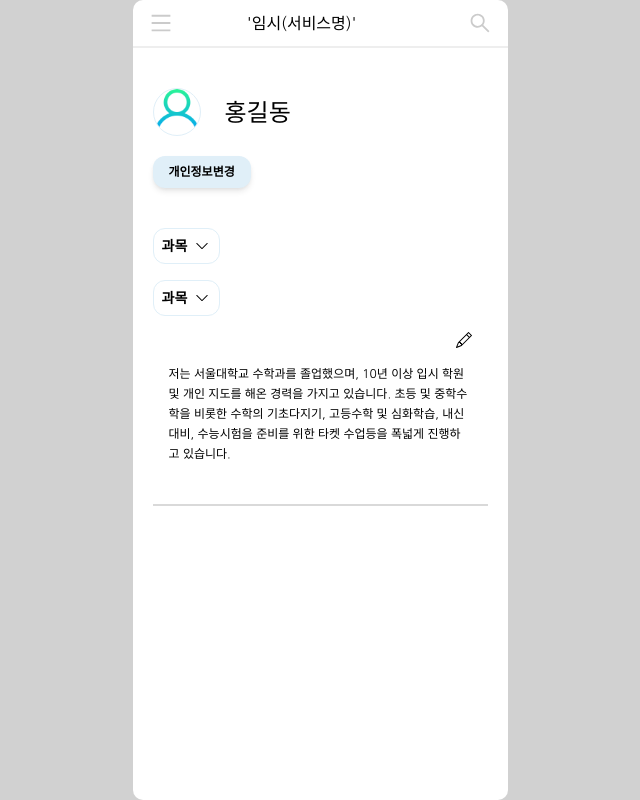
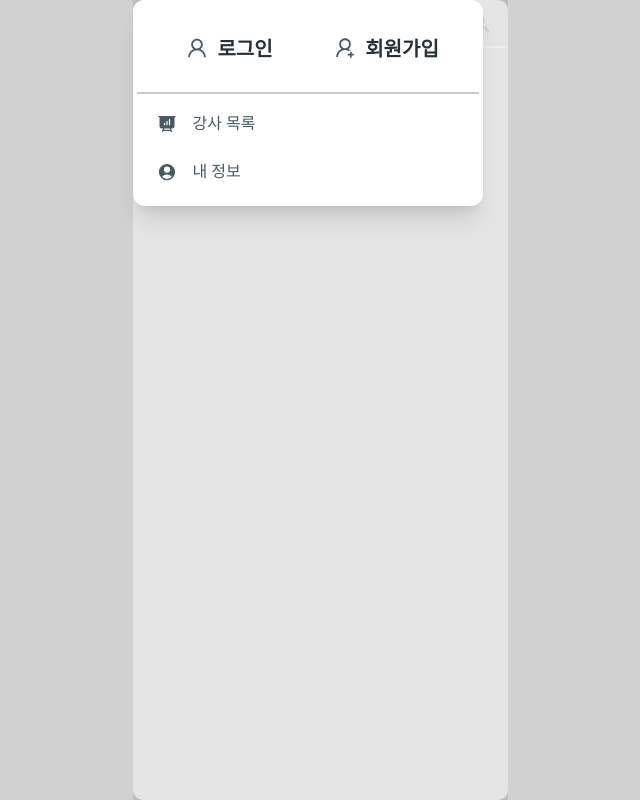
Before and after one commit to codestates-seb/seb45_main_010, a React (Vite) app in the folder client/: page / in a window 1280 px wide. Both pictures are taken after a click on the icon 480 px from the left and 23 px from the top of the page. Shown: the whole page, without its empty margins (320-960 px from the left). Built offline with nearby package versions, Linux system fonts and the light colour scheme.

Commit message:
[Feat] add Sidebar

```diff
--- a/client/src/App.tsx
+++ b/client/src/App.tsx
@@ -1,11 +1,24 @@
 import Header from 'components/Header/Header';
-import Profile from 'pages/TeacherProfile/Profile';
+import { Sidebar } from 'components/Menu/Sidebar';
+import { useState } from 'react';
 
 const App = () => {
+  const [isMenu, setIsMenu] = useState<boolean>(false);
+
+  const handlerMenu = (): void => {
+    setIsMenu(!isMenu);
+  };
+
   return (
     <main className="h-screen ">
-      <Header />
-      <Profile />
+      {isMenu && (
+        <div
+          className="absolute top-0 w-[375px] h-screen bg-black bg-opacity-10"
+          onClick={handlerMenu}
+        ></div>
+      )}
+      <Header handlerMenu={handlerMenu} />
+      {isMenu && <Sidebar />}
     </main>
   );
 };
--- a/client/src/components/Header/Header.tsx
+++ b/client/src/components/Header/Header.tsx
@@ -1,9 +1,13 @@
 import { AiOutlineMenu, AiOutlineSearch } from 'react-icons/ai';
 
-const Header = () => {
+type props = {
+  handlerMenu: () => void;
+};
+
+const Header = ({ handlerMenu }: props) => {
   return (
     <header className="sticky top-0 grid items-center h-12 grid-cols-3 p-1 mb-10 border-b-2 border-b-grey-2">
-      <AiOutlineMenu className="ml-3 text-2xl cursor-pointer text-grey-3 " />
+      <AiOutlineMenu className="ml-3 text-2xl cursor-pointer text-grey-3 " onClick={handlerMenu} />
       <p className="col-span-2">'임시(서비스명)'</p>
       <AiOutlineSearch className="col-end-5 mr-3 text-2xl cursor-pointer text-grey-3 " />
     </header>
--- /dev/null
+++ b/client/src/components/Menu/Sidebar.tsx
@@ -0,0 +1,38 @@
+import { Card, Typography, List, ListItem, ListItemPrefix } from '@material-tailwind/react';
+import { PresentationChartBarIcon, UserCircleIcon } from '@heroicons/react/24/solid';
+import { AiOutlineUser, AiOutlineUserAdd } from 'react-icons/ai';
+
+export const Sidebar = () => {
+  return (
+    <Card className="w-[350px] p-1 shadow-xl  top-0 absolute">
+      <List className="grid items-center grid-cols-2 p-4 border-b-2 border-grey-3">
+        <ListItem className="flex items-center justify-center">
+          <AiOutlineUser className="mr-2 text-2xl" />
+          <Typography className="mt-1" variant="h5" color="blue-gray">
+            로그인
+          </Typography>
+        </ListItem>
+        <ListItem className="flex justify-center ">
+          <AiOutlineUserAdd className="mr-2 text-2xl " />
+          <Typography className="mt-1" variant="h5" color="blue-gray">
+            회원가입
+          </Typography>
+        </ListItem>
+      </List>
+      <List>
+        <ListItem>
+          <ListItemPrefix>
+            <PresentationChartBarIcon className="w-5 h-5" />
+          </ListItemPrefix>
+          강사 목록
+        </ListItem>
+        <ListItem>
+          <ListItemPrefix>
+            <UserCircleIcon className="w-5 h-5" />
+          </ListItemPrefix>
+          내 정보
+        </ListItem>
+      </List>
+    </Card>
+  );
+};
```
